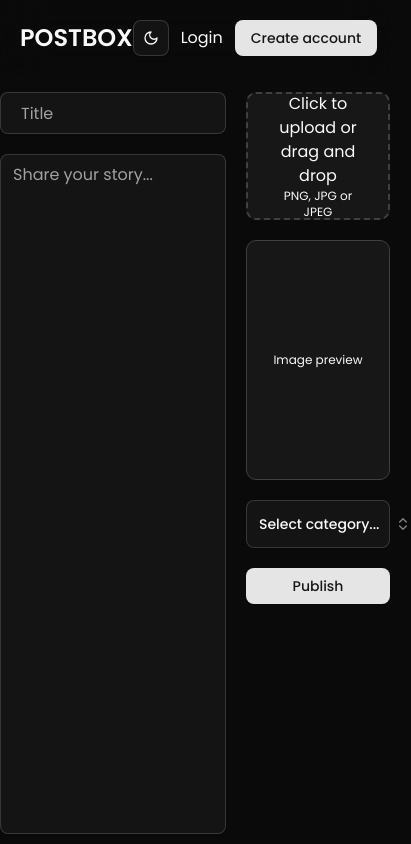
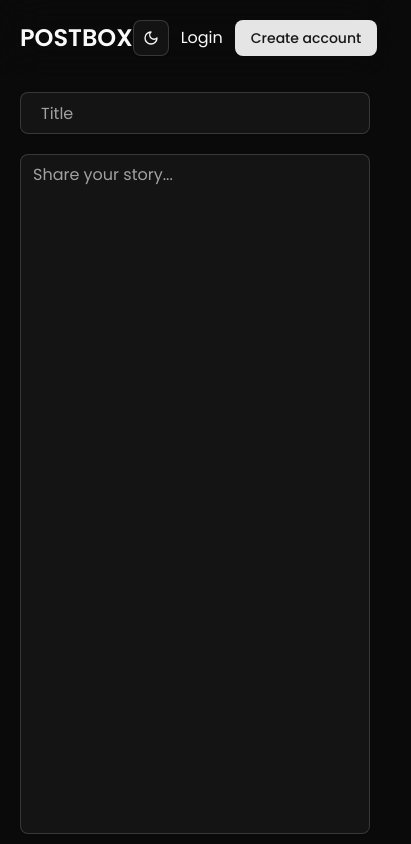
Before and after one commit to that-VeeJay/postbox, a React (Vite) app in the folder web/: page /create in a window 390 px wide. Shown: the top 844 px of the page, 411 px wide, since content can reach past the window. Built offline with nearby package versions, Linux system fonts and the light colour scheme.

Commit message:
feat(ui): add image select/drop and drop functionality and image preview

```diff
--- a/web/src/pages/posts/Create.tsx
+++ b/web/src/pages/posts/Create.tsx
@@ -55,14 +55,42 @@ const frameworks = [
 
 export default function Create() {
   const [text, setText] = useState<string>("");
-
   const [open, setOpen] = useState(false);
   const [value, setValue] = useState("");
+  const [dragging, setDragging] = useState<boolean>(false);
+  const [image, setImage] = useState<string | null>(null);
+
+  const handleDrop = (e: React.DragEvent) => {
+    e.preventDefault();
+    setDragging(false);
+
+    const files = Array.from(e.dataTransfer.files);
+    if (files.length > 0) {
+      const file = files[0];
+      const url = URL.createObjectURL(file);
+      setImage(url);
+    }
+  };
+
+  const handleDragOver = (e: React.DragEvent) => {
+    e.preventDefault();
+    setDragging(true);
+  };
+
+  const handleDragLeave = () => setDragging(false);
+
+  const handleFileChange = (e: React.ChangeEvent<HTMLInputElement>) => {
+    const file = e.target.files?.[0];
+    if (file) {
+      const url = URL.createObjectURL(file);
+      setImage(url);
+    }
+  };
 
   return (
     <form>
-      <div className="mx-auto w-full max-w-6xl pt-5">
-        <div className="grid grid-cols-5 gap-5">
+      <div className="mx-auto w-full max-w-6xl p-5 pt-5">
+        <div className="grid gap-5 md:grid-cols-5">
           {/* Left Side */}
           <div className="col-span-3">
             <div className="space-y-5">
@@ -119,12 +147,20 @@ export default function Create() {
               </div>
             </div>
           </div>
+
           {/* Right Side */}
-          <div className="col-span-2 space-y-5">
+          <div className="col-span-3 space-y-5 md:col-span-2">
             {/* Image Upload */}
             <label
+              onDrop={handleDrop}
+              onDragOver={handleDragOver}
+              onDragLeave={handleDragLeave}
               htmlFor="dropzone"
-              className="dark:border-gray block h-32 rounded-lg border-2 border-dashed border-neutral-300 bg-neutral-100 p-5 dark:border-neutral-700 dark:bg-neutral-900"
+              className={`flex h-40 w-full items-center justify-center rounded-lg border-2 border-dashed bg-white transition dark:border-neutral-700 dark:bg-neutral-900 ${
+                dragging
+                  ? "!border-neutral-300 !bg-neutral-200 dark:!border-neutral-500 dark:!bg-neutral-950"
+                  : "border-neutral-300"
+              }`}
             >
               <div className="flex h-full items-center justify-center">
                 <div className="text-center">
@@ -132,18 +168,36 @@ export default function Create() {
                   <p className="text-xs">PNG, JPG or JPEG</p>
                 </div>
               </div>
-              <input id="dropzone" type="file" className="hidden" />
+              <input
+                id="dropzone"
+                type="file"
+                className="hidden"
+                accept="image/*"
+                onChange={handleFileChange}
+              />
             </label>
 
             {/* Image Preview */}
-            <div className="dark:border-gray block h-60 rounded-lg border border-neutral-300 bg-neutral-100 p-5 dark:border-neutral-700 dark:bg-neutral-900">
-              <div className="flex h-full items-center justify-center">
-                <div className="text-center">
-                  <p className="text-xs">Image preview</p>
-                </div>
+            <div className="dark:border-gray block h-60 rounded-lg border border-neutral-300 bg-neutral-100 dark:border-neutral-700 dark:bg-neutral-900">
+              <div className="relative flex h-full items-center justify-center rounded-lg">
+                {image && (
+                  <div className="absolute bottom-0 left-0 z-20 block w-full bg-black/50 px-2 py-1 text-xs text-white">
+                    Note: Preview only — final ratio may vary.
+                  </div>
+                )}
+                {image ? (
+                  <img
+                    src={image}
+                    alt="Preview"
+                    className="z-10 h-full w-full rounded-lg object-cover"
+                  />
+                ) : (
+                  <div className="flex h-full w-full items-center justify-center text-center">
+                    <p className="text-xs">Image preview</p>
+                  </div>
+                )}
               </div>
             </div>
-
             {/* Category Select */}
             <Popover open={open} onOpenChange={setOpen}>
               <PopoverTrigger asChild>
```
